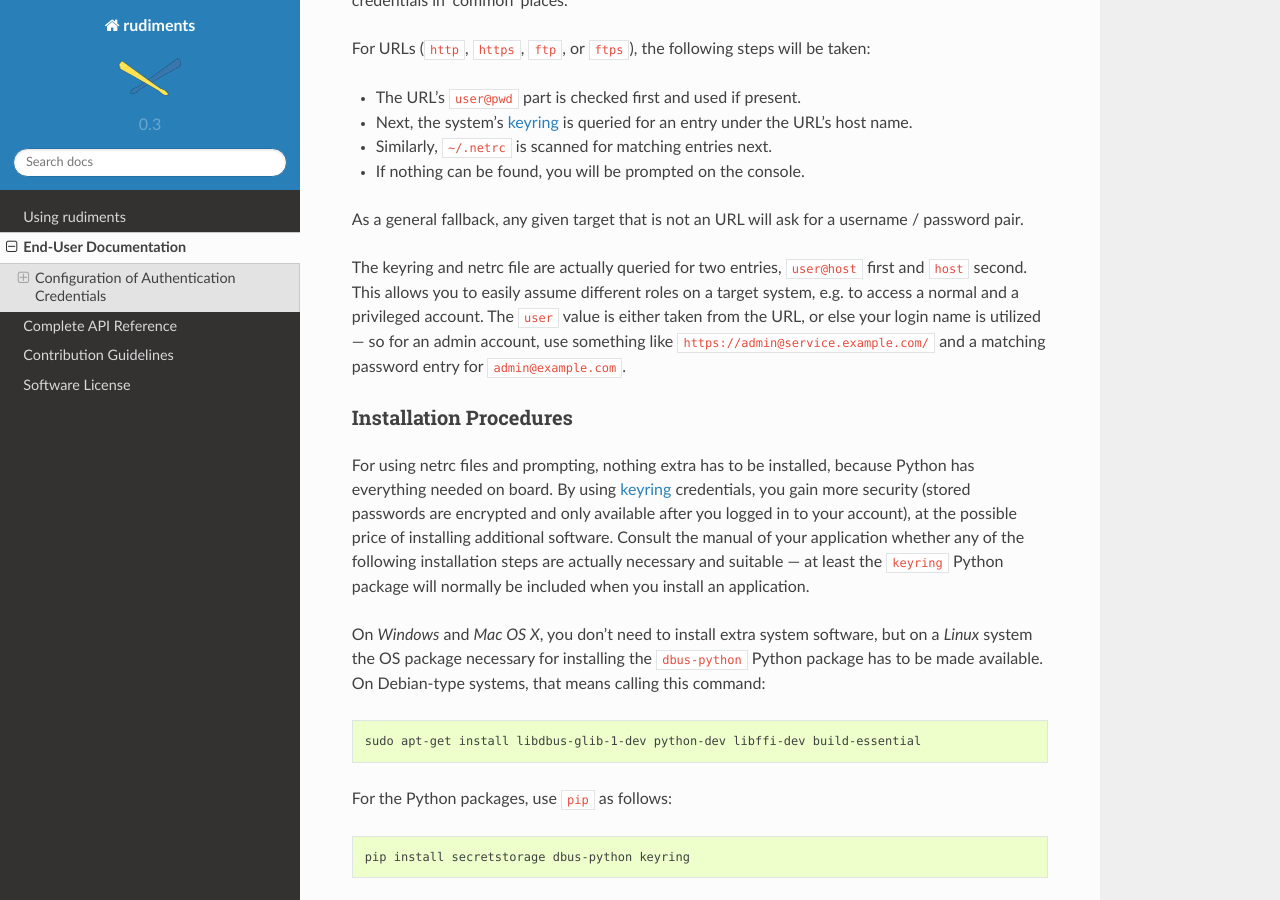
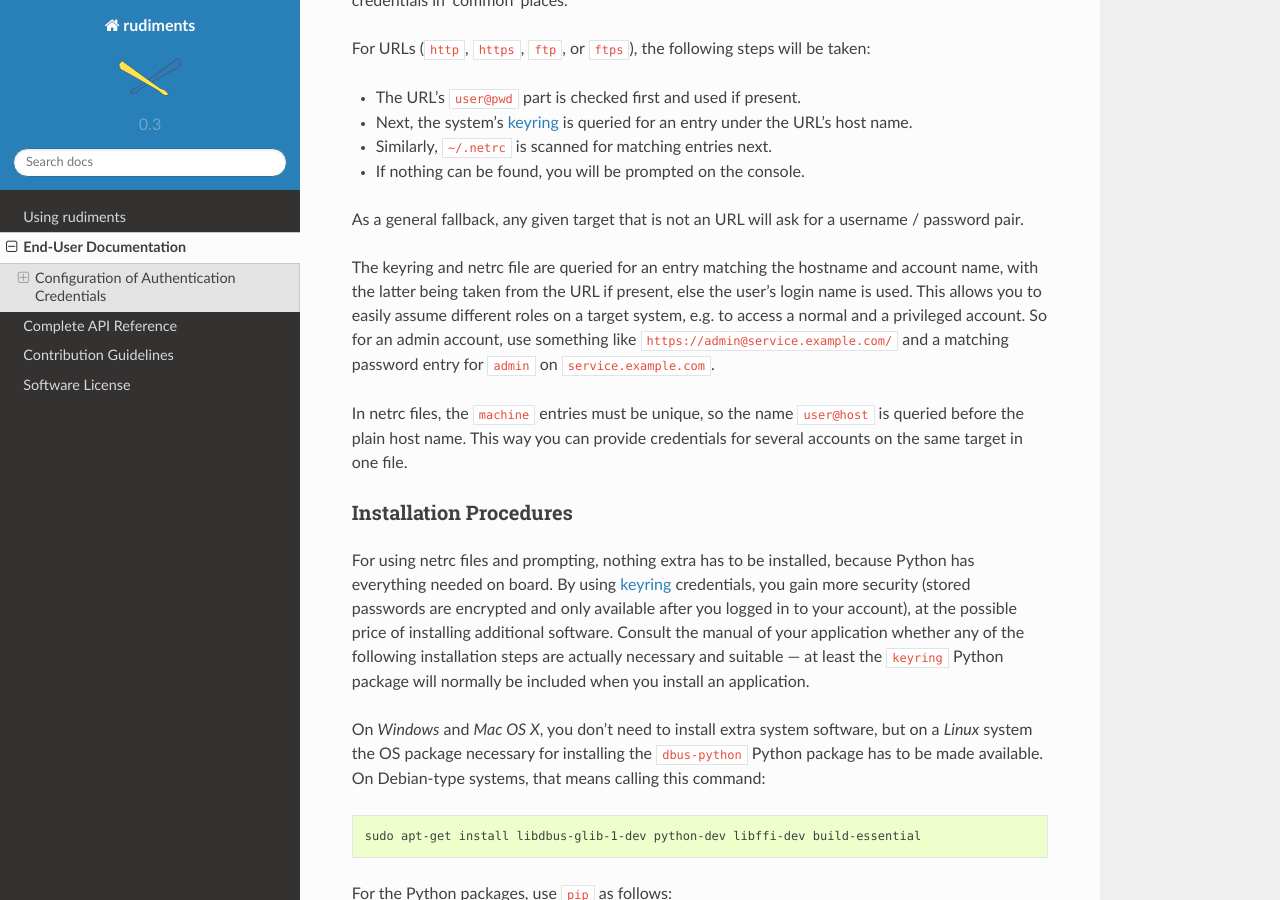
Before and after one commit to jhermann/rudiments, a Sphinx documentation site: the page built from docs/end-user.rst, in a window 1280 px wide and 900 px high, scrolled down 421 px. Built offline with Sphinx 7.4.7 and the Read the Docs theme 2.0.0, drawn with Linux system fonts in a browser that asks for light colours.

Commit message:
Credentials: fixed details of the lookup logic + providing a 'source' attribute

```diff
--- a/docs/end-user.rst
+++ b/docs/end-user.rst
@@ -42,14 +42,15 @@ For URLs (``http``, ``https``, ``ftp``, or ``ftps``), the following steps will b
 
 As a general fallback, any given target that is not an URL will ask for a username / password pair.
 
-The keyring and netrc file are actually queried for two entries,
-``user@host`` first and ``host`` second.
+The keyring and netrc file are queried for an entry matching the hostname and account name,
+with the latter being taken from the URL if present, else the user's login name is used.
 This allows you to easily assume different roles on a target system,
 e.g. to access a normal and a privileged account.
-The ``user`` value is either taken from the URL,
-or else your login name is utilized — so for an admin account,
-use something like ``https://admin@service.example.com/``
-and a matching password entry for ``admin@example.com``.
+So for an admin account, use something like ``https://admin@service.example.com/``
+and a matching password entry for ``admin`` on ``service.example.com``.
+
+In netrc files, the ``machine`` entries must be unique, so the name ``user@host`` is queried before the plain host name.
+This way you can provide credentials for several accounts on the same target in one file.
 
 
 Installation Procedures
```
Also changed, not shown: 2 other files.
